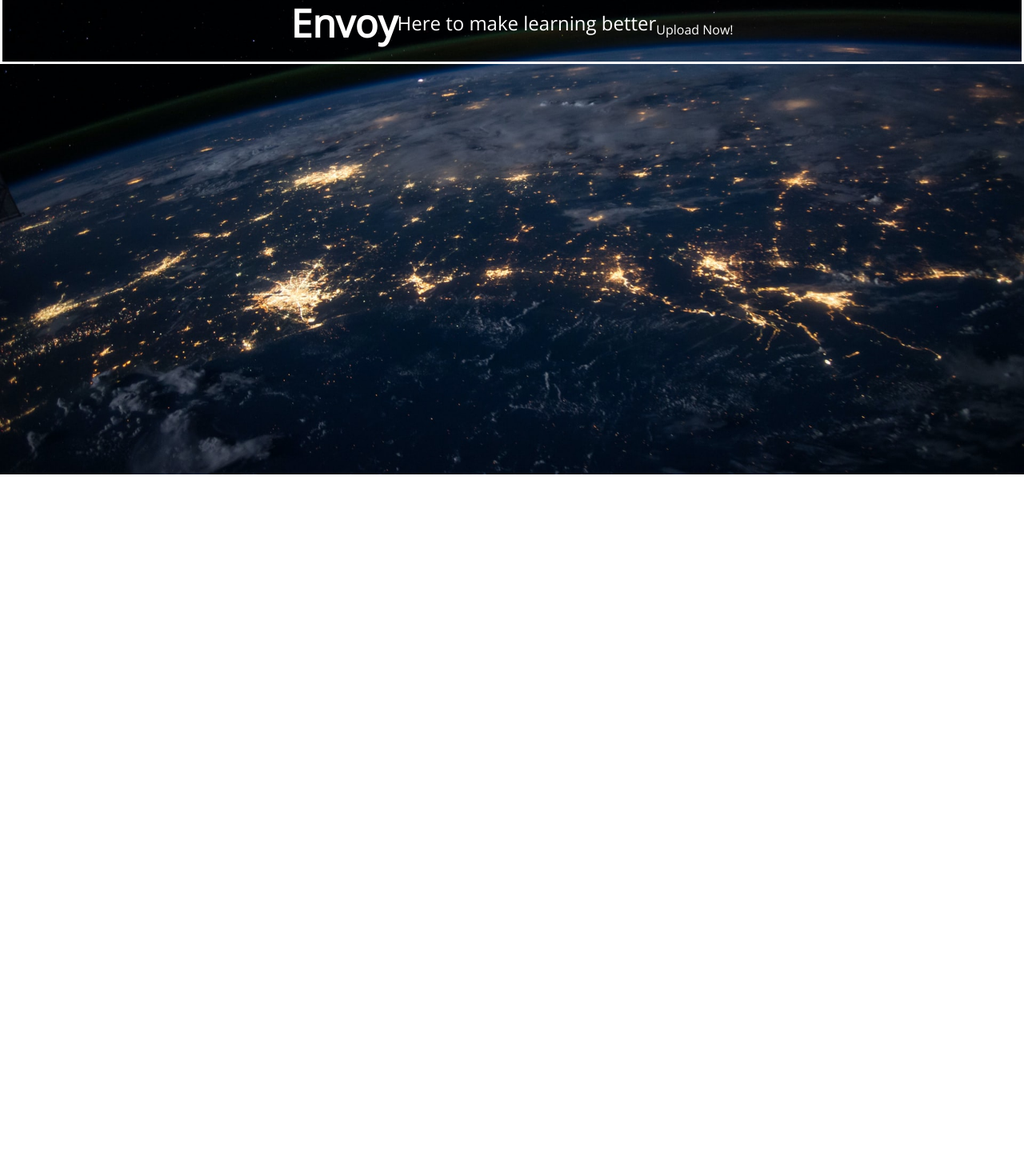
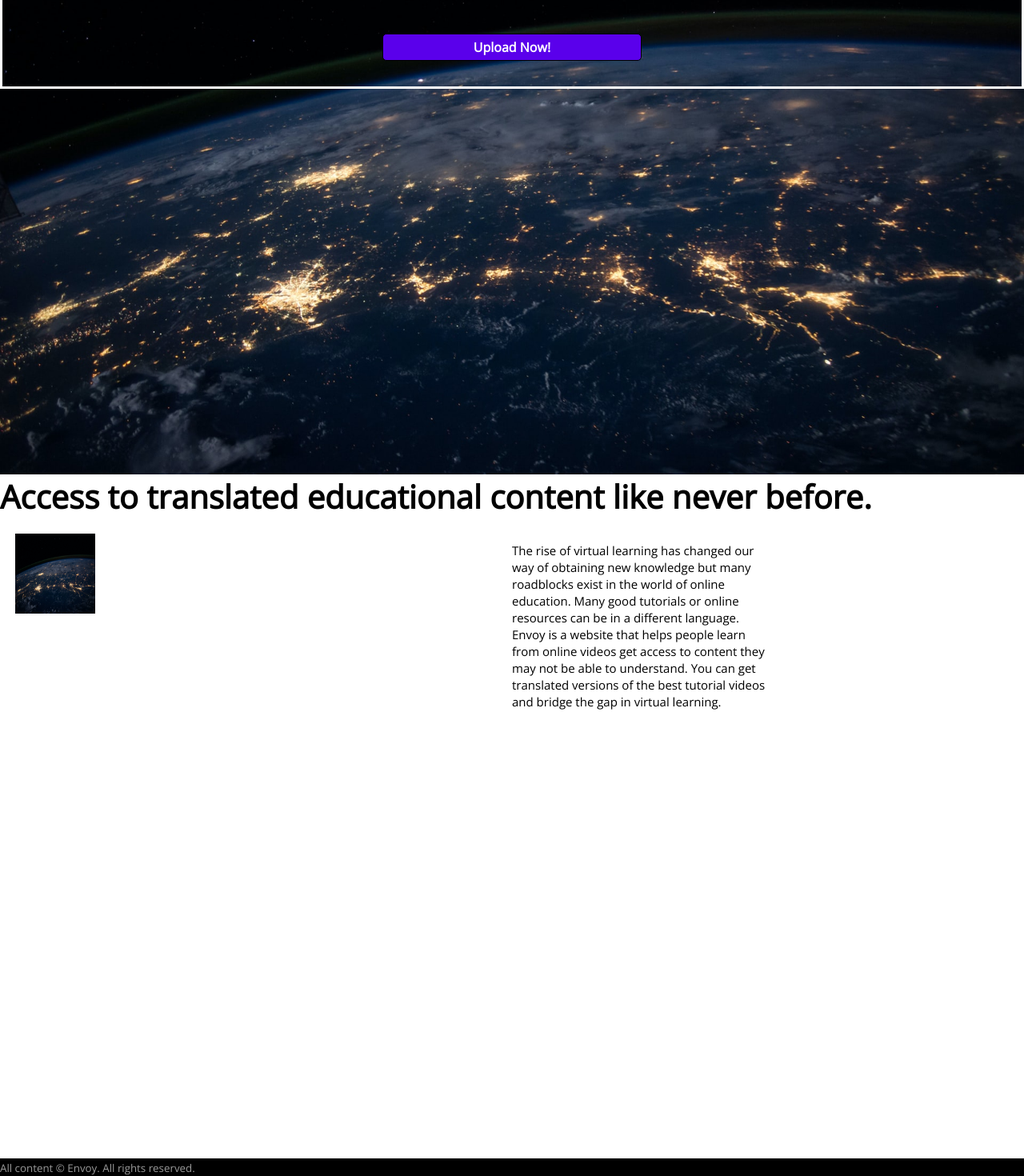
Before and after one commit to acm-projects/Envoy, a React (Create React App) app in the folder frontend/: page / in a window 1280 px wide. Shown: the part 222-1692 px from the top of the page at 80% size. Before the commit the page ends 815 px from the top, so only its background shows below. Built offline with nearby package versions, Linux system fonts and the light colour scheme; what uploader would draw is missing.

Commit message:
updated home page

```diff
--- a/frontend/src/App.js
+++ b/frontend/src/App.js
@@ -2,15 +2,21 @@ import React from 'react'
 
 import './App.css';
 import Navbar from './components/Navbar';
-import Header from './components/Header'
+import HomeCont from './components/HomeCont'
+
 
 const Home = () => {
     return (
-        <React.Fragment>
-            <Navbar />
-            <Header />
-        </React.Fragment>
+
+            <React.Fragment>
+                <Navbar />
+                <HomeCont />
+            </React.Fragment>
+
+
+
     )
 }
 
+
 export default Home;
--- a/frontend/src/components/Header.js
+++ /dev/null
@@ -1,20 +0,0 @@
-import React from 'react'
-import { Link } from "react-router-dom"
-import './styles/Header.css'
-
-const Header = () => {
-    return (
-        <React.Fragment>
-            <header className="bg-image">
-                <div className="bg-container">
-                    <h1>Envoy</h1>
-                    <br />
-                    <h2>Here to make learning better</h2>
-                    <Link to="/upload">Upload Now!</Link>
-                </div>
-            </header>
-        </React.Fragment>
-    )
-}
-
-export default Header;
--- /dev/null
+++ b/frontend/src/components/HomeCont.js
@@ -0,0 +1,65 @@
+import React from 'react'
+import { Link } from "react-router-dom"
+import './styles/HomeCont.css'
+import Space from './../assets/space.jpg';
+
+const HomeCont = () => {
+    return (
+
+
+        <React.Fragment>
+            <header className="bg-image">
+                <div className="bg-container">
+
+                <div class="homeHeader">
+                    <div class="block">
+                        <h1>Envoy</h1>
+                        <br />
+                        <h2>Here to make learning better</h2>
+                        <br />
+                        <br />
+
+                        <Link to="/upload" class="button">Upload Now!</Link>
+                        <br />
+
+                    </div>
+
+                </div>
+                </div>
+
+            </header>
+
+            <div class="lay2">
+                <h1>
+                    Access to translated educational content like never before.
+                </h1>
+            </div>
+
+            <div class="homeMid">
+
+                <div class="lay2Img">
+                    <img src={Space} />
+                </div>
+
+                <p class="intro">
+                    The rise of virtual learning has changed our way of obtaining new
+                    knowledge but many roadblocks exist in the world of online education.
+                    Many good tutorials or online resources can be in a different language.
+                    Envoy is a website that helps people learn from online videos get
+                    access to content they may not be able to understand. You can get
+                    translated versions of the best tutorial videos and bridge the gap in
+                    virtual learning.
+                </p>
+
+            </div>
+
+            <footer>
+                <small>All content &copy; Envoy. All rights reserved.</small>
+            </footer>
+
+
+        </React.Fragment>
+    )
+}
+
+export default HomeCont;
--- a/frontend/src/components/styles/Header.css
+++ /dev/null
@@ -1,45 +0,0 @@
-header {
-    color: white;
-    background: #37387a;
-    background-image: url('../../assets/space.jpg');
-    min-height: 95vh;
-    padding-top: 20vh;
-    text-align: center;
-    position: relative;
-    z-index: 1;
-    overflow: hidden;
-    background-position: center;
-    /* Center the image */
-    background-repeat: no-repeat;
-    /* Do not repeat the image */
-    background-size: cover;
-    /* Resize the background image to cover the entire container */
-}
-
-header h1 {
-    font-size: 3rem;
-    margin: 0 0 1rem;
-    vertical-align: middle;
-}
-
-header h2 {
-    font-weight: 300;
-    font-size: 1.5rem;
-    margin: 0 0 1rem;
-    vertical-align: middle;
-    white-space: pre-line;
-}
-
-header a {
-    color: #ffff;
-    vertical-align: middle;
-}
-
-.bg-container {
-    display: flex;
-    align-items: center;
-    justify-content: center;
-    height: 100;
-    margin: auto;
-    border: 3px solid #ffff;
-}
--- /dev/null
+++ b/frontend/src/components/styles/HomeCont.css
@@ -0,0 +1,115 @@
+header {
+    color: white;
+    background: #37387a;
+    background-image: url('../../assets/space.jpg');
+    min-height: 95vh;
+    /* padding-top: 20vh; */
+    text-align: center;
+    position: relative;
+    z-index: 1;
+    overflow: hidden;
+    background-position: center;
+    /* Center the image */
+    background-repeat: no-repeat;
+    /* Do not repeat the image */
+    background-size: cover;
+    /* Resize the background image to cover the entire container */
+}
+
+img {
+    height: auto;
+    max-width: 100%;
+}
+
+header h1 {
+    font-size: 3rem;
+    margin: 0 0 1rem;
+    vertical-align: middle;
+}
+
+header h2 {
+    font-weight: 300;
+    font-size: 1.5rem;
+    margin: 0 0 1rem;
+    vertical-align: middle;
+    white-space: pre-line;
+}
+
+header a {
+    color: #ffff;
+    vertical-align: middle;
+}
+
+.bg-container {
+    display: flex;
+    align-items: center;
+    justify-content: center;
+    height: 100;
+    margin: auto;
+    border: 3px solid #ffff;
+}
+
+.lay2 {
+    font-size: 20px;
+    /* padding: 5%;  */
+}
+
+.lay2Img {
+    width: 400px;
+    height: auto;
+    padding: 3%;
+    height: 800px;
+}
+
+.homeMid {
+    display: grid;
+    font-size: 24px;
+    grid-template-columns: 50% 50%;
+    line-height: 1.4;
+    /* margin: 2em auto 0 auto;   */
+    /* max-width: 45em;  */
+    /* padding: 0;  */
+}
+
+.homeMid h1 {
+    font-size: 1em;
+    margin: 4em 0 0 0;
+}
+
+.homeMid p {
+    display: grid;
+    font-size: 15px;
+    grid-template-columns: 50% 50%;
+    line-height: 1.4;
+    margin: 2em auto 0 auto;
+    max-width: 80em;
+    /* padding: 10%;  */
+}
+
+.homeMid .button {
+    margin: 1em 0;
+}
+
+.button {
+    background-color: #000000;
+    border: 2px solid #000000;
+    color: #ffffff;
+    display: inline-block;
+    font-size: 18px;
+    font-weight: 600; margin: 0;
+    /* padding: 12px 32px 14px 32px;  */
+    text-decoration: none;
+}
+
+.button:hover {
+    background-color: #ffffff;
+    color: #000000;
+}
+
+
+
+footer {
+    background-color: #000000;
+    color: rgba(255, 255, 255, 0.6);
+    /* padding: 3%;  */
+}
```
Also changed, not shown: frontend/src/components/LeftMenu.js (+25 -1 lines), 1 other file (tests, documents, lock files or other folders).
